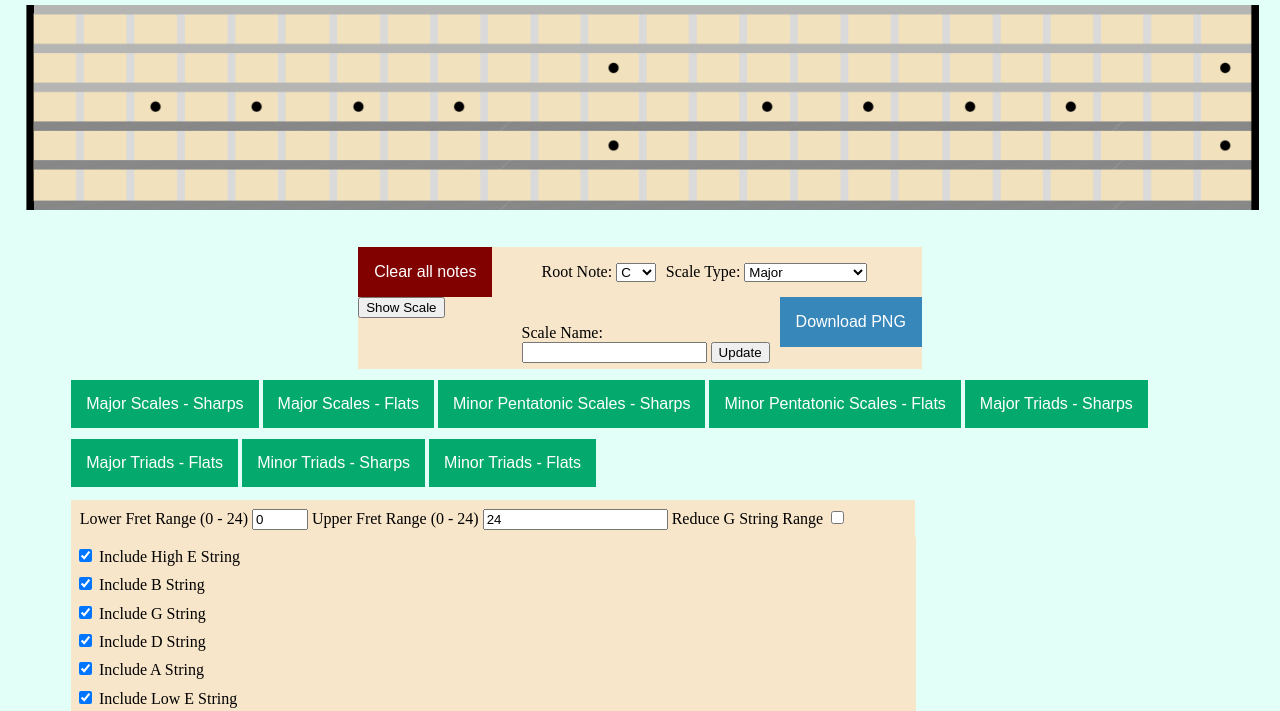
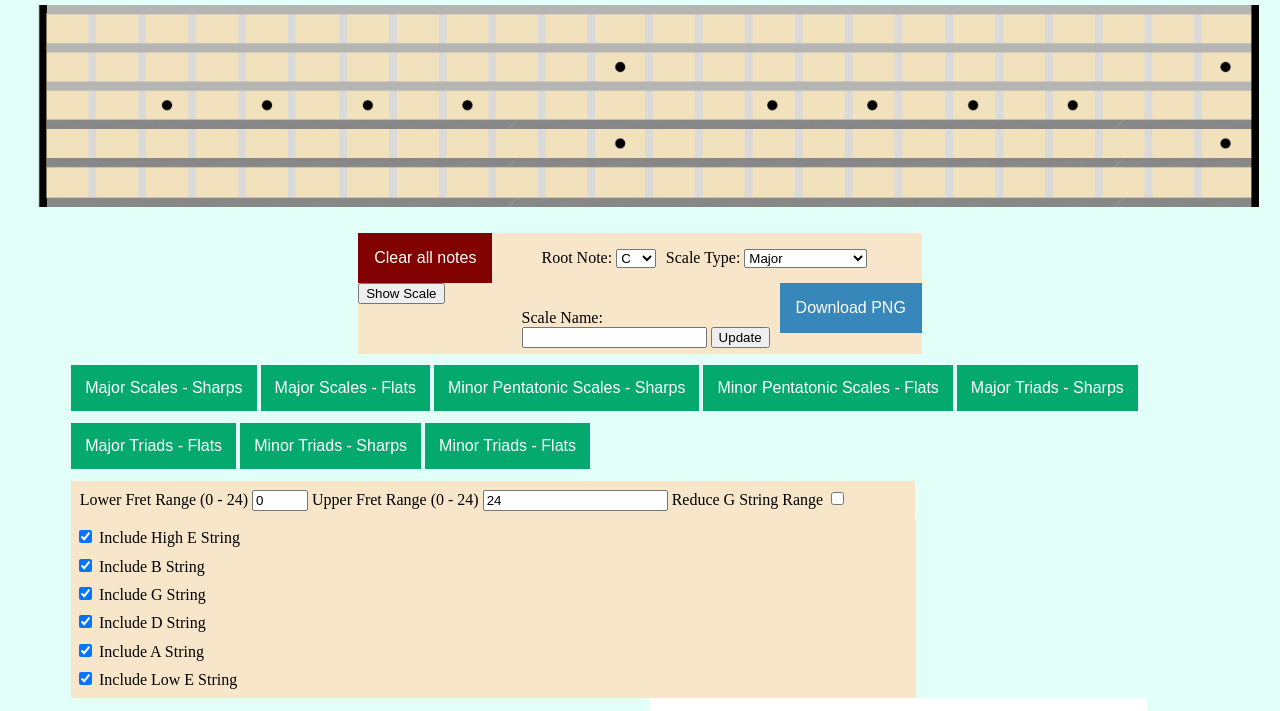
Before and after one commit to Blargonson/GuitarFretboardGenerator, a website: page index.html in a window 1280 px wide. Shown: the part 60-771 px from the top of the page. Drawn offline with nearby package versions, Linux system fonts and the light colour scheme.

Commit message:
Adjustment to avoid scroll bar

```diff
--- a/layout.css
+++ b/layout.css
@@ -20,7 +20,7 @@ html{
 
 .title{
     display: block;
-    margin-bottom: auto;
+    margin-bottom: 0%;
     margin: auto;
     /* width: 50%; */
     text-align: center;
@@ -39,7 +39,8 @@ html{
 }
 
 .fretboardContainer {
-    padding-bottom: 3%;
+    padding-bottom: 2%;
+    padding-left: 1%;
     padding-right: 1%;
     position: relative;
 }
@@ -376,7 +377,7 @@ html{
 .dropbtn {
     background-color: #04AA6D;
     color: white;
-    padding: 15px;
+    padding: 14px;
     font-size: 16px;
     border: none;
     margin-left: auto;
```
